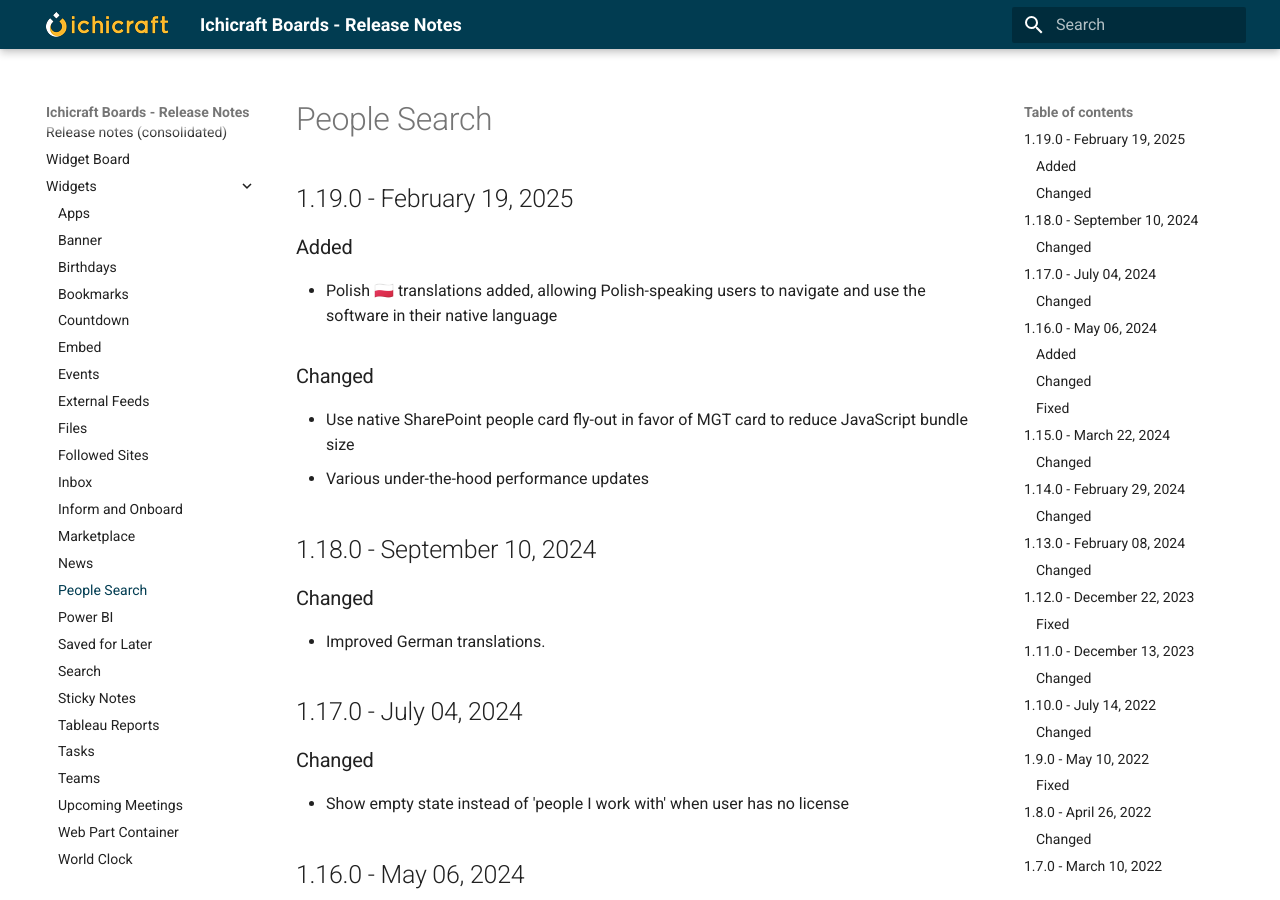
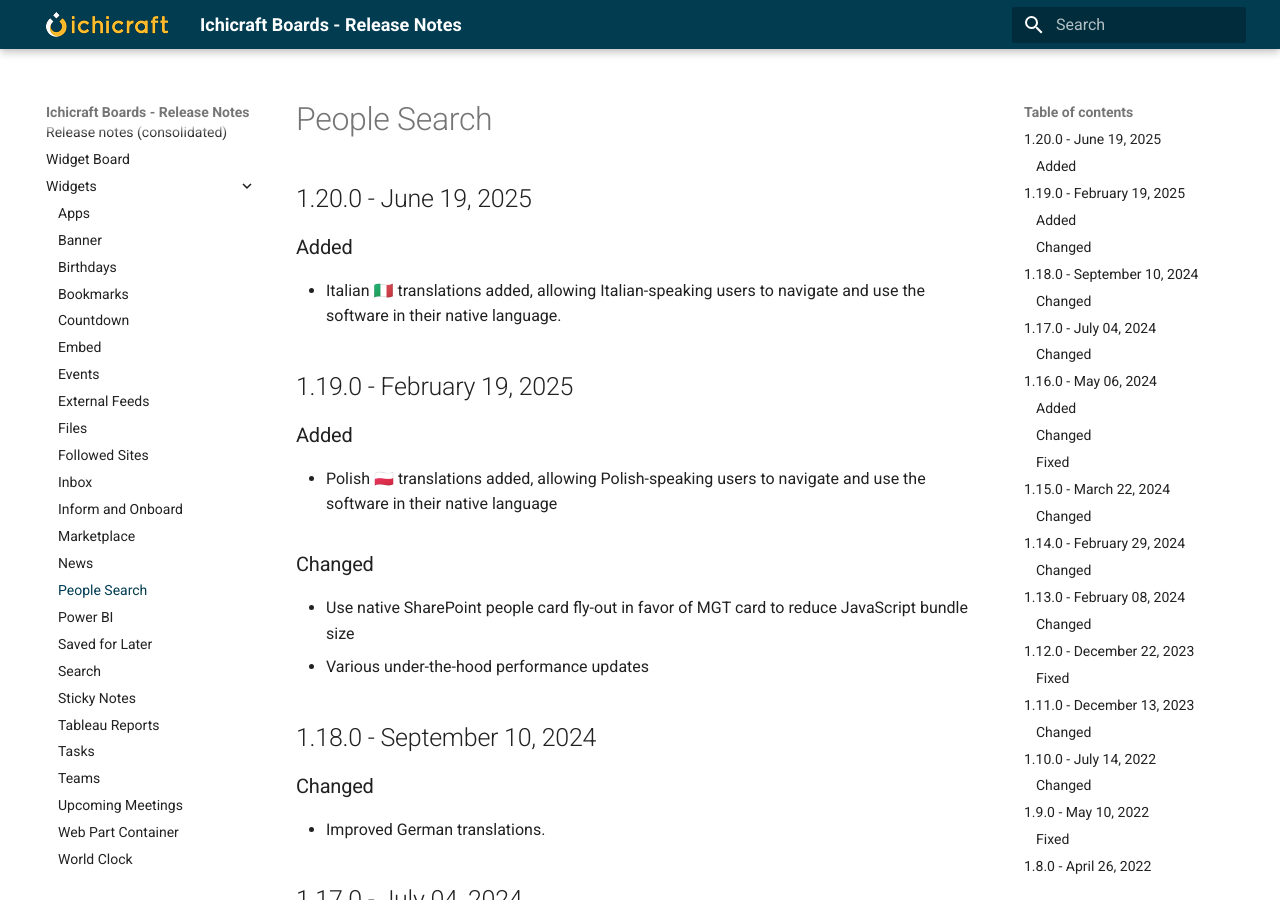
Before and after one commit to ichicraft/widgets-docs, an MkDocs documentation site: the page built from docs/Widgets/People Search.md, in a window 1280 px wide and 900 px high. Built offline with MkDocs 1.6.1 and Material for MkDocs 9.7.7, drawn with Linux system fonts in a browser that asks for light colours.

```diff
--- a/docs/Widgets/People Search.md
+++ b/docs/Widgets/People Search.md
@@ -1,3 +1,8 @@
+## 1.20.0 - June 19, 2025
+
+### Added
+- Italian 🇮🇹 translations added, allowing Italian-speaking users to navigate and use the software in their native language.
+
 ## 1.19.0 - February 19, 2025
 
 ### Added
```
Also changed, not shown: docs/Release-notes-(consolidated).md (+5 -0 lines).
